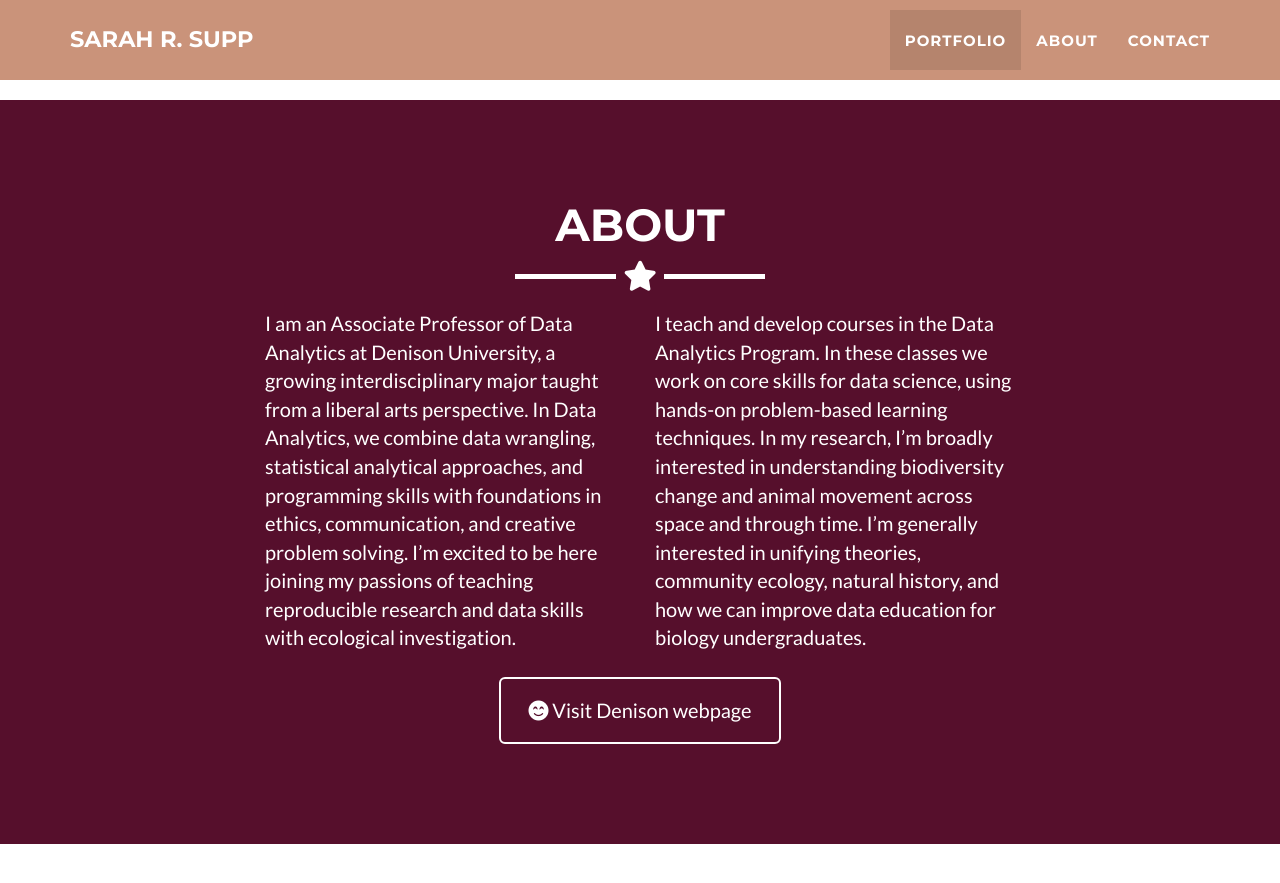
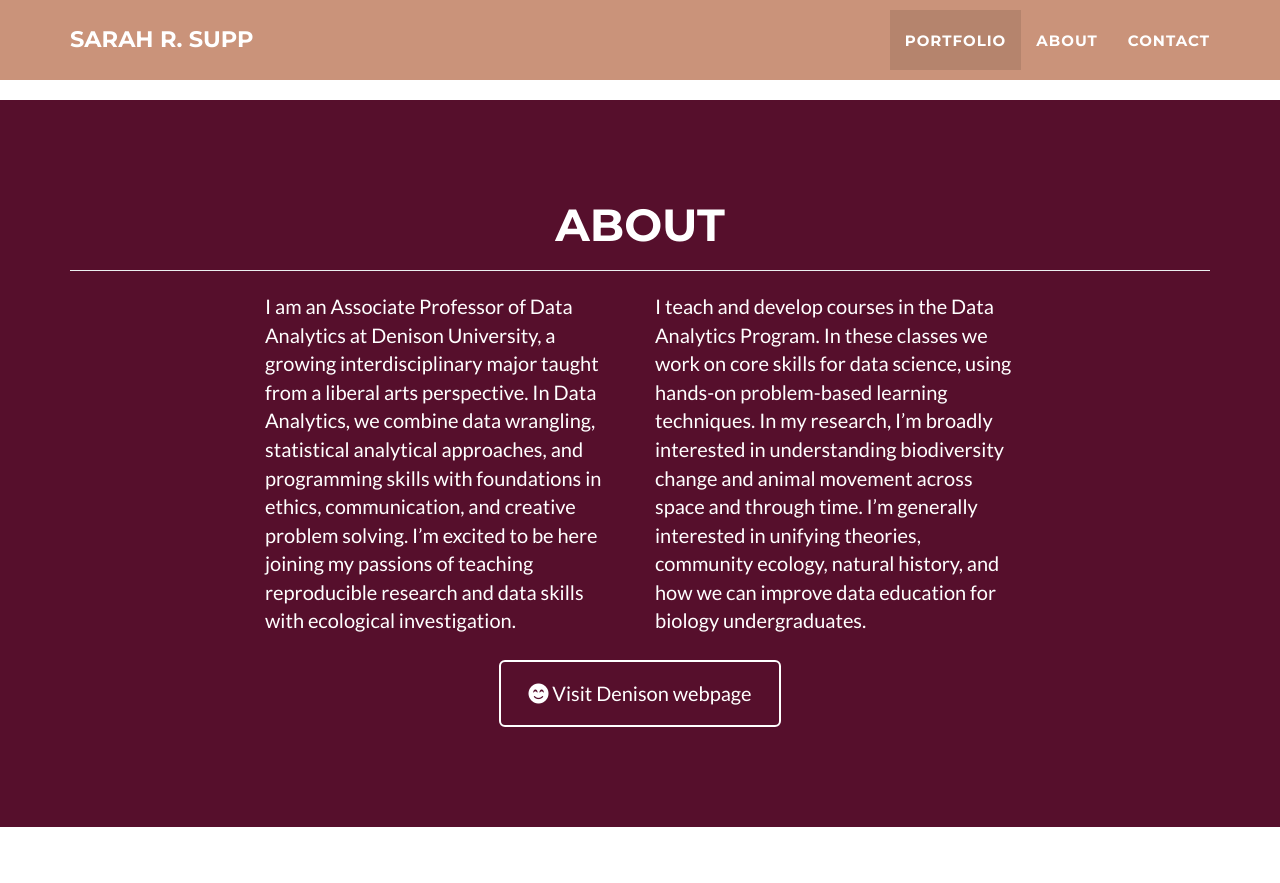
Before and after one commit to sarahsupp/sarahsupp.github.io, a Jekyll site: the page built from _posts/2014-07-18-people.markdown, in a window 1280 px wide and 900 px high, scrolled down 1616 px. Shown: the top 883 px of the window. Built offline with Jekyll 4.4.1, drawn with Linux system fonts in a browser that asks for light colours.

Commit message:
try to replace star with leaf

```diff
--- a/_includes/about.html
+++ b/_includes/about.html
@@ -4,7 +4,7 @@
     <div class="row">
       <div class="col-lg-12 text-center">
         <h2>About</h2>
-        <hr class="star-light">
+        <hr class="leaf">
       </div>
     </div>
     <div class="row">
```
